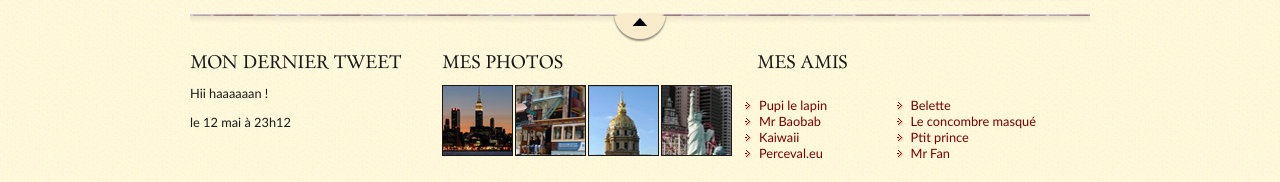
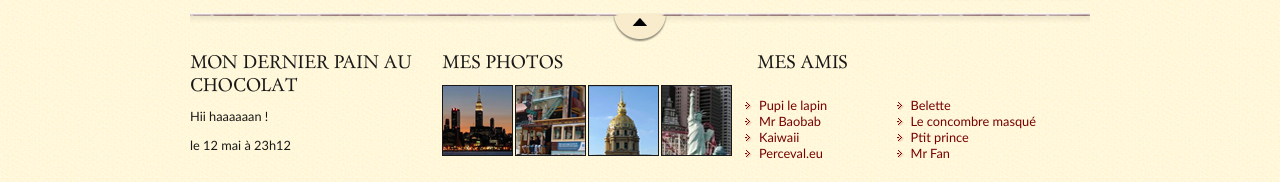
Before and after one commit to ThomasEcalle/test_git, a plain HTML site: page tp/index.html in a window 1280 px wide. Shown: the part 783-965 px from the top of the page. Drawn offline with Linux system fonts and the light colour scheme.

Commit message:
Update message

```diff
--- a/tp/index.html
+++ b/tp/index.html
@@ -51,7 +51,7 @@
 
             <footer>
                 <div id="tweet">
-                    <h1>Mon dernier tweet</h1>
+                    <h1>Mon dernier pain au chocolat</h1>
                     <p>Hii haaaaaan !</p>
                     <p>le 12 mai à 23h12</p>
                 </div>
```
